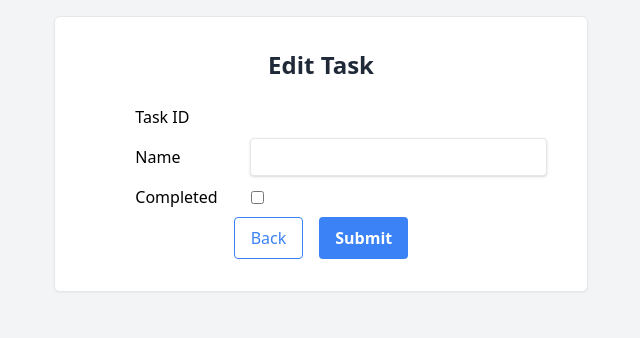
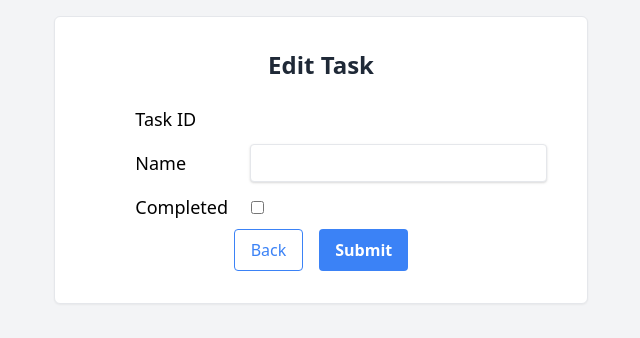
Before and after one commit to andrewsanc/todoist, a React (Create React App) app: page /tasks/1 in a window 1280 px wide. Shown: the top 338 px of the page, without its empty margins (319-959 px from the left). Built offline with nearby package versions, Linux system fonts and the light colour scheme; no server answers.

Commit message:
style changes to task font on EditCard component

```diff
--- a/src/EditCard.js
+++ b/src/EditCard.js
@@ -54,11 +54,11 @@ const EditCard = () => {
     <div className='bg-white py-8 px-10 my-4 border rounded-md shadow-sm flex flex-col items-center w-5/12'>
       <h2 className='text-2xl font-semibold text-gray-800 mb-4'>Edit Task</h2>
       <div className='container my-2 flex items-center'>
-        <div className='mx-10 w-2/12'>Task ID</div>
+        <div className='mx-10 w-2/12 text-lg'>Task ID</div>
         <div className=''>{taskID}</div>
       </div>
       <div className='container flex items-center'>
-        <div className='mx-10 my-2 w-2/12'>Name</div>
+        <div className='mx-10 my-2 w-2/12 text-lg'>Name</div>
         <input
           className='shadow border py-2 px-3 text-gray-700 leading-tight focus:outline-none focus:ring-1 focus:ring-blue-700 focus:border-transparent w-8/12 rounded'
           type='text'
@@ -67,7 +67,7 @@ const EditCard = () => {
         />
       </div>
       <div className='container flex items-center'>
-        <div className='mx-10 my-2 w-2/12'>Completed</div>
+        <div className='mx-10 my-2 w-2/12 text-lg'>Completed</div>
         <input
           type='checkbox'
           className='form-checkbox'
```
